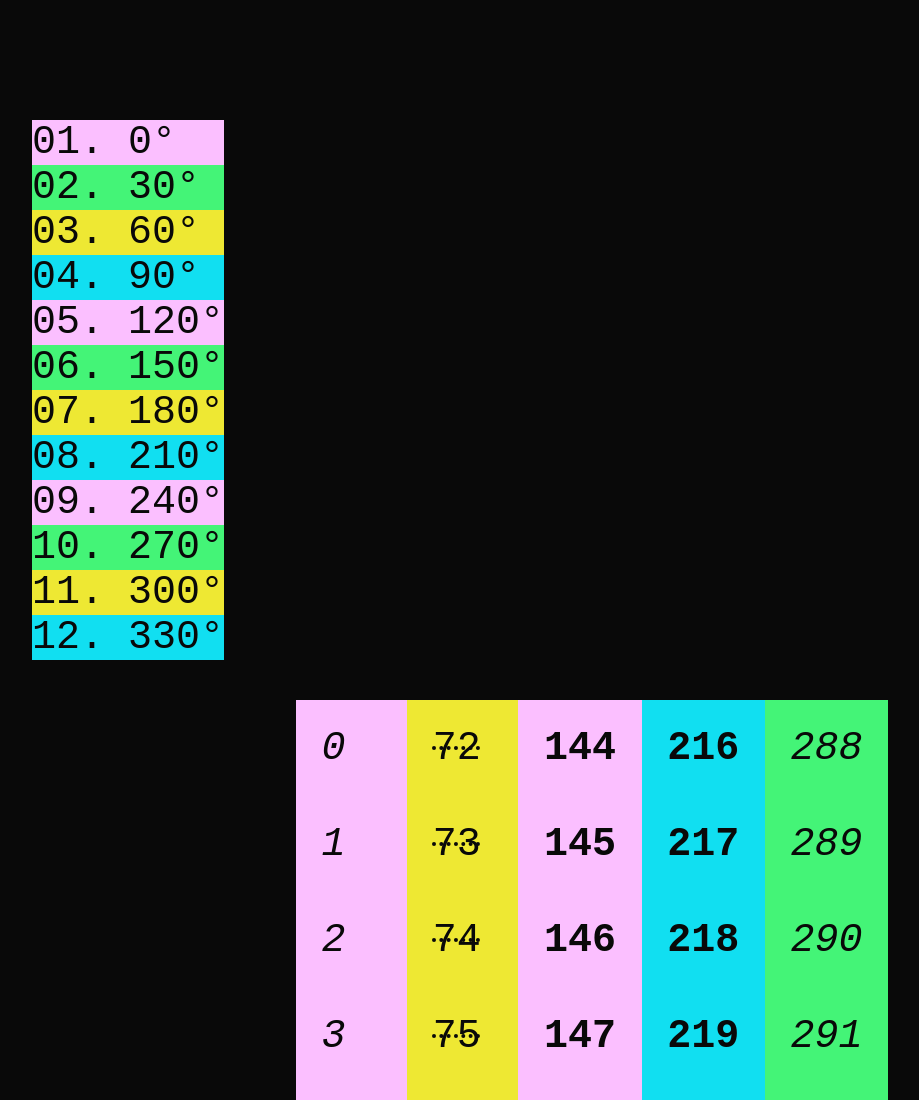
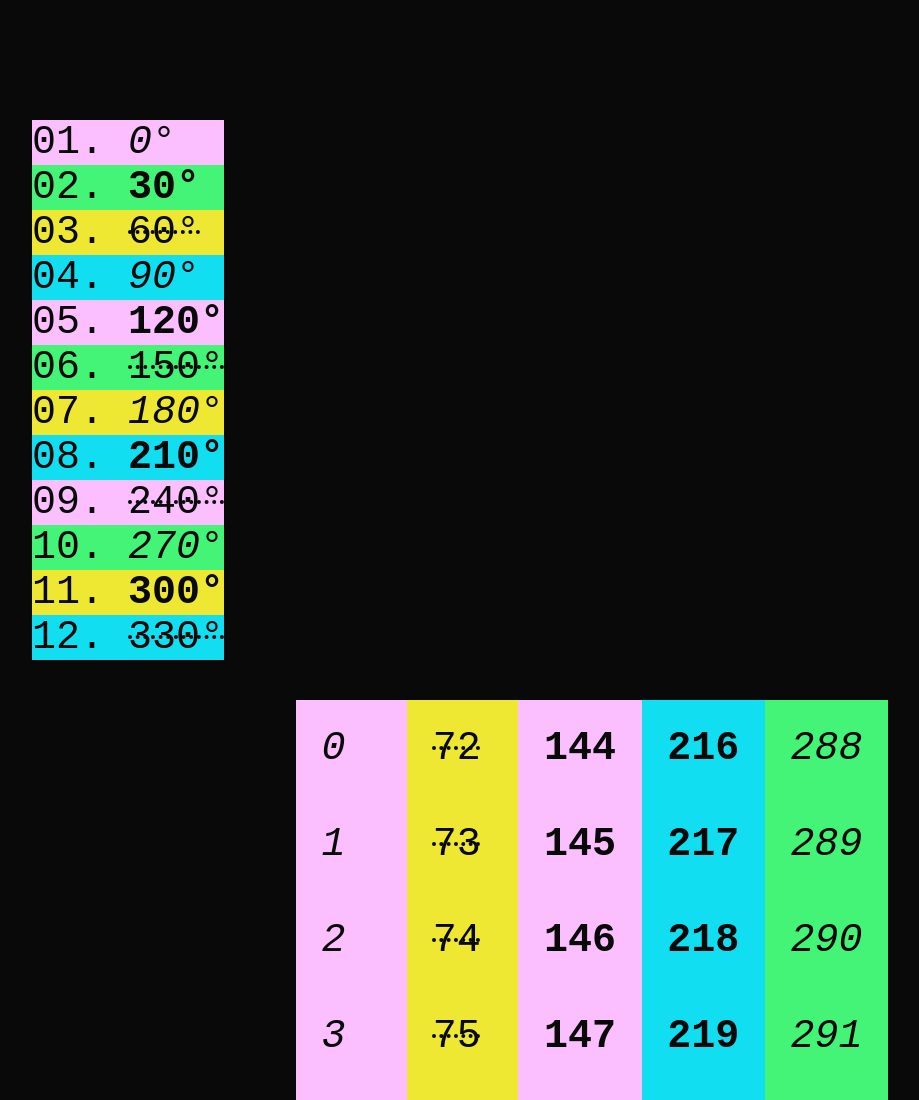
Before and after one commit to s9a/quintile, a plain HTML site: page index.html in a window 1280 px wide. Shown: the top 1100 px of the page, without its empty margins (48-967 px from the left). Drawn offline with Linux system fonts and the light colour scheme.

Commit message:
texual mode (#3)

```diff
--- a/index.html
+++ b/index.html
@@ -2,7 +2,7 @@
 <html lang="en" class="tape-flow tape-black">
 <meta charset="utf-8">
 
-<title>quintile</title>
+<title>quintile mile</title>
 
 <meta name="viewport" content="width=device-width">
 <meta name="theme-color" content="black">
@@ -19,12 +19,6 @@
   html { font: max(3ex, 2vmax, 5vmin) monospace }
   body { margin: auto; padding: 2em }
   s { text-decoration-style: dotted }
-  s, i, b {
-    box-sizing: border-box;
-    display: inline-block;
-    flex-basis: 3em;
-    padding: 2vw;
-  }
   .dozen {
     display: table;
     list-style: decimal-leading-zero inside;
@@ -38,6 +32,12 @@
   }
   .duende li {
     display: flex;
+  }
+  .duende li > * {
+    box-sizing: border-box;
+    display: inline-block;
+    flex-basis: 3em;
+    padding: 2vw;
   }
 </style>
 
@@ -60,18 +60,18 @@
 </script>
 
 <ol class="dozen">
-  <li class="tape-pink">0°
-  <li class="tape-green">30°
-  <li class="tape-yellow">60°
-  <li class="tape-blue">90°
-  <li class="tape-pink">120°
-  <li class="tape-green">150°
-  <li class="tape-yellow">180°
-  <li class="tape-blue">210°
-  <li class="tape-pink">240°
-  <li class="tape-green">270°
-  <li class="tape-yellow">300°
-  <li class="tape-blue">330°
+  <li class="tape-pink"><i>0°</i>
+  <li class="tape-green"><b>30°</b>
+  <li class="tape-yellow"><s>60°</s>
+  <li class="tape-blue"><i>90°</i>
+  <li class="tape-pink"><b>120°</b>
+  <li class="tape-green"><s>150°</s>
+  <li class="tape-yellow"><i>180°</i>
+  <li class="tape-blue"><b>210°</b>
+  <li class="tape-pink"><s>240°</s>
+  <li class="tape-green"><i>270°</i>
+  <li class="tape-yellow"><b>300°</b>
+  <li class="tape-blue"><s>330°</s>
 </ol>
 
 <ol class="duende" id="duende">
```
